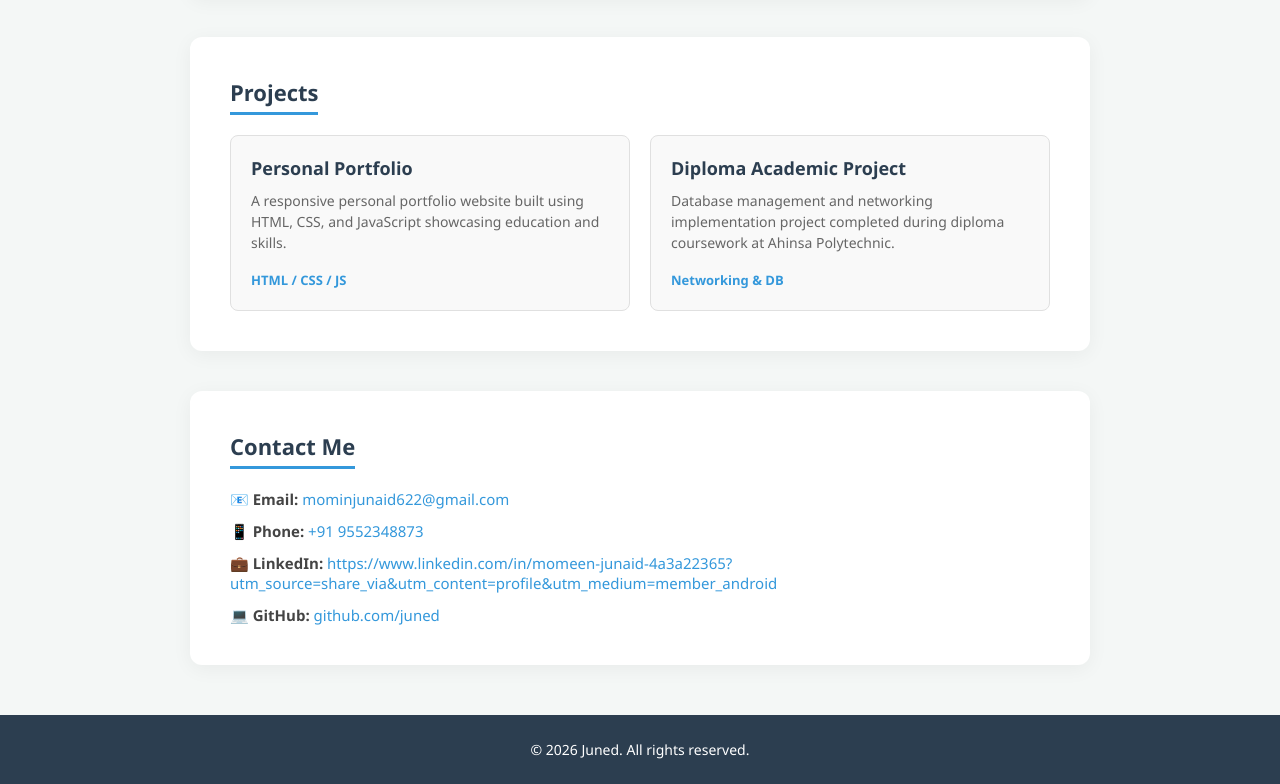
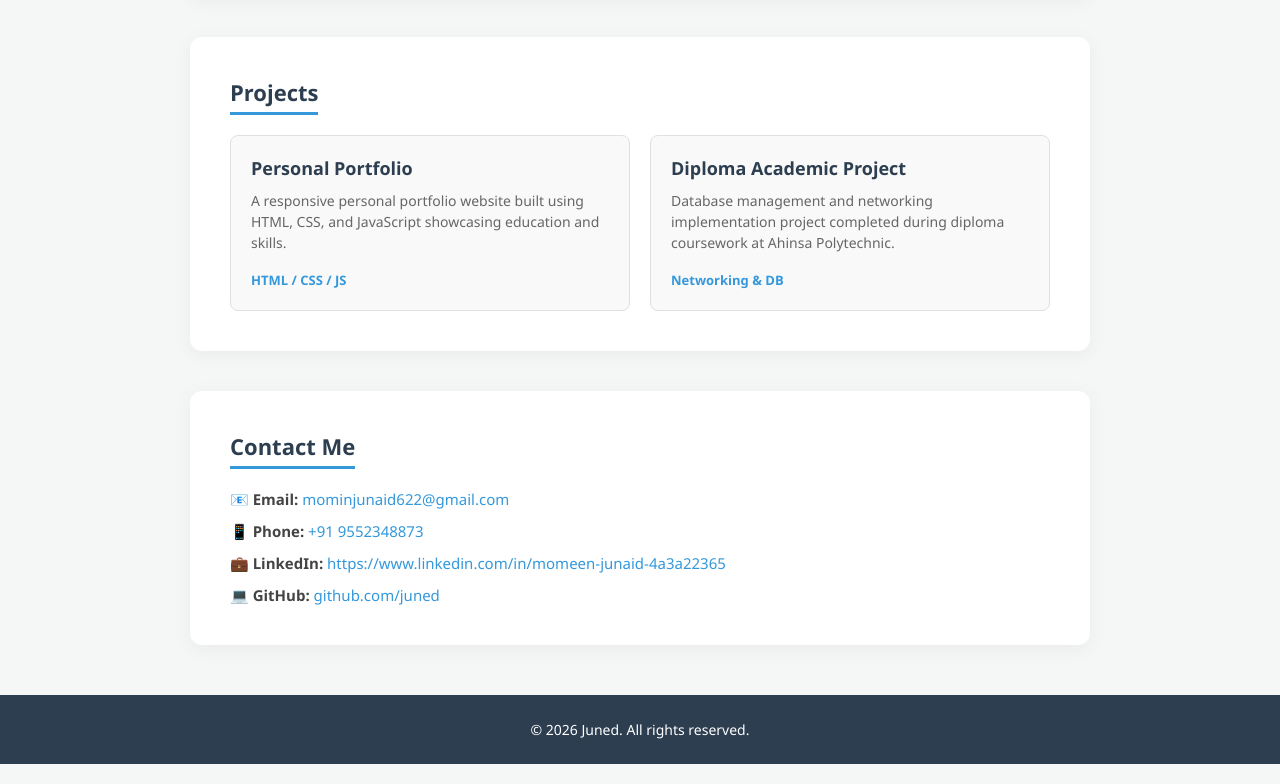
Before and after one commit to mominjuned70/My-Portfolio, a plain HTML site: page index.html in a window 1280 px wide. Shown: the part 1287-2071 px from the top of the page. Drawn offline with Linux system fonts and the light colour scheme.

Commit message:
Update index.html

```diff
--- a/index.html
+++ b/index.html
@@ -378,7 +378,7 @@
     <div class="contact-info">
       <p>📧 <b>Email:</b> <a href="mailto:your_email@example.com">mominjunaid622@gmail.com</a></p>
       <p>📱 <b>Phone:</b> <a href="tel:+910000000000">+91 9552348873</a></p>
-      <p>💼 <b>LinkedIn:</b> <a href="#" target="_blank">https://www.linkedin.com/in/momeen-junaid-4a3a22365?utm_source=share_via&utm_content=profile&utm_medium=member_android</a></p>
+      <p>💼 <b>LinkedIn:</b> <a href="#" target="_blank">https://www.linkedin.com/in/momeen-junaid-4a3a22365</a></p>
       <p>💻 <b>GitHub:</b> <a href="#" target="_blank">github.com/juned</a></p>
     </div>
   </section>
```
